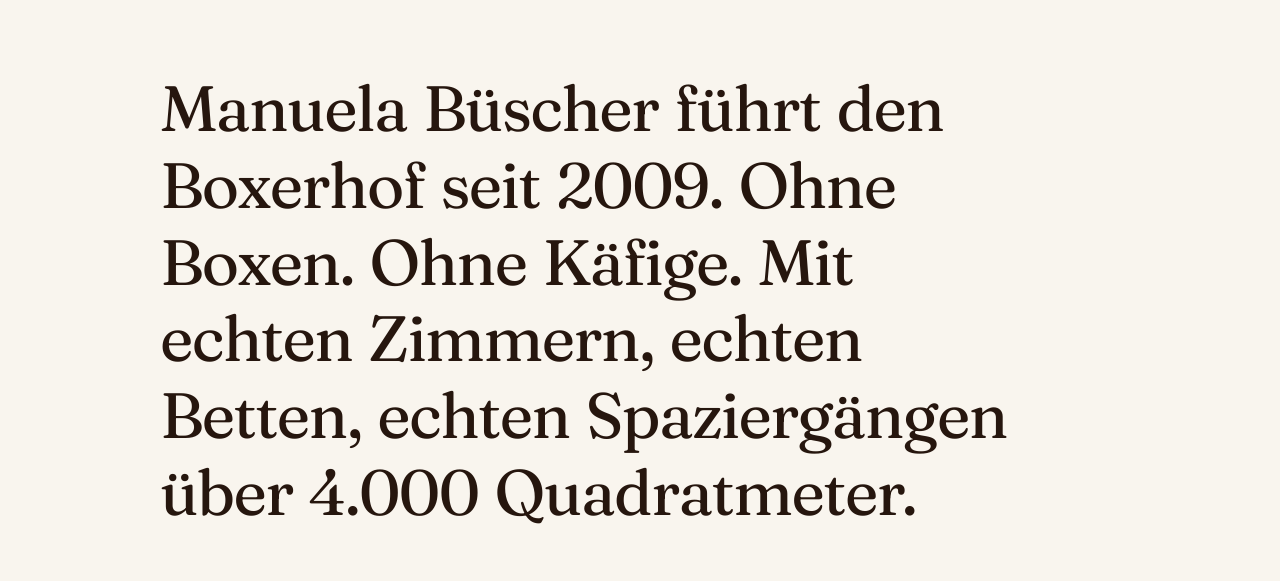
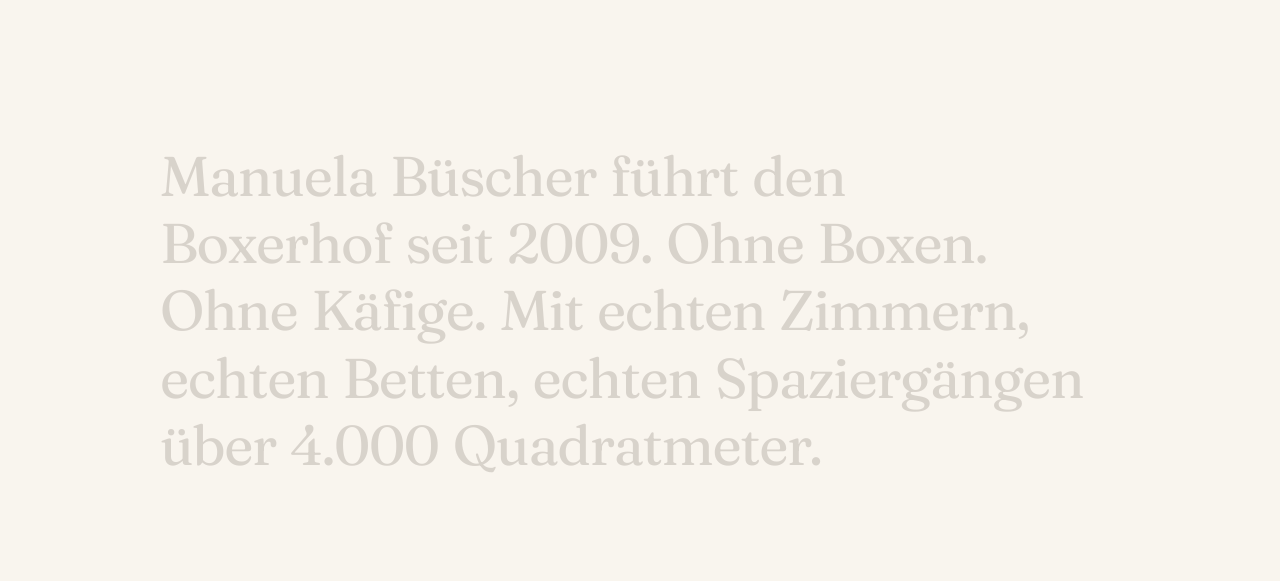
Before and after one commit to Pcf1337-hash/BoxerBeta, a Next.js app: page / in a window 1280 px wide. Shown: the part 890-1471 px from the top of the page. Built offline with nearby package versions, Linux system fonts and the light colour scheme.

Commit message:
feat(manifest): scroll-linked word reveal sticky section

```diff
--- a/components/sections/Manifest.tsx
+++ b/components/sections/Manifest.tsx
@@ -1,29 +1,30 @@
-"use client";
+'use client';
 
-import { useRef } from "react";
-import { motion, useScroll, useTransform, useReducedMotion } from "motion/react";
+import { useRef } from 'react';
+import { motion, useScroll, useTransform } from 'motion/react';
+import { useReducedMotion } from '@/hooks/useReducedMotion';
 
 const manifestText =
-  "Manuela Büscher führt den Boxerhof seit 2009. Ohne Boxen. Ohne Käfige. Mit echten Zimmern, echten Betten, echten Spaziergängen über 4.000 Quadratmeter.";
+  'Manuela Büscher führt den Boxerhof seit 2009. Ohne Boxen. Ohne Käfige. Mit echten Zimmern, echten Betten, echten Spaziergängen über 4.000 Quadratmeter.';
 
-const words = manifestText.split(" ");
+const words = manifestText.split(' ');
 
-function Word({
-  word,
-  progress,
-  range,
-}: {
+interface ManifestWordProps {
   word: string;
-  progress: ReturnType<typeof useScroll>["scrollYProgress"];
-  range: [number, number];
-}) {
-  const opacity = useTransform(progress, range, [0.15, 1]);
-  const prefersReducedMotion = useReducedMotion();
+  index: number;
+  total: number;
+  progress: ReturnType<typeof useScroll>['scrollYProgress'];
+}
+
+function ManifestWord({ word, index, total, progress }: ManifestWordProps) {
+  const start = index / total;
+  const end = Math.min(1, start + 1.5 / total);
+  const opacity = useTransform(progress, [start, end], [0.15, 1]);
 
   return (
     <motion.span
       className="inline-block mr-[0.25em] text-foreground"
-      style={{ opacity: prefersReducedMotion ? 1 : opacity }}
+      style={{ opacity }}
     >
       {word}
     </motion.span>
@@ -32,40 +33,41 @@
 
 export function Manifest() {
   const containerRef = useRef<HTMLElement>(null);
-  const prefersReducedMotion = useReducedMotion();
+  const prefersReduced = useReducedMotion();
 
   const { scrollYProgress } = useScroll({
     target: containerRef,
-    offset: ["start 0.9", "start 0.25"],
+    offset: ['start start', 'end end'],
   });
 
   return (
     <section
       ref={containerRef}
-      className="relative min-h-[80vh] flex items-center justify-center py-24 sm:py-32 lg:py-40"
+      className="relative h-[200vh] w-full"
       aria-label="Manifest"
     >
-      <div className="mx-auto max-w-5xl px-4 sm:px-6 lg:px-8">
-        <motion.p
-          className="font-serif text-[clamp(1.75rem,5vw,4rem)] leading-[1.2] tracking-tight text-balance"
-          initial={prefersReducedMotion ? {} : { opacity: 0 }}
-          whileInView={prefersReducedMotion ? {} : { opacity: 1 }}
-          viewport={{ once: true, margin: "-100px" }}
-          transition={{ duration: 0.6, ease: [0.22, 1, 0.36, 1] }}
-        >
-          {words.map((word, index) => {
-            const start = index / words.length;
-            const end = start + 1 / words.length;
-            return (
-              <Word
-                key={index}
-                word={word}
-                progress={scrollYProgress}
-                range={[start, end]}
-              />
-            );
-          })}
-        </motion.p>
+      {/* Sticky container that spans exactly the viewport height */}
+      <div className="sticky top-0 flex h-screen w-full items-center justify-center overflow-hidden">
+        <div className="mx-auto max-w-5xl px-4 sm:px-6 lg:px-8">
+          {prefersReduced ? (
+            // Static fallback for reduced-motion
+            <p className="font-serif text-[clamp(1.75rem,4.5vw,3.5rem)] leading-[1.2] tracking-tight text-balance text-foreground">
+              {manifestText}
+            </p>
+          ) : (
+            <p className="font-serif text-[clamp(1.75rem,4.5vw,3.5rem)] leading-[1.2] tracking-tight text-balance">
+              {words.map((word, index) => (
+                <ManifestWord
+                  key={index}
+                  word={word}
+                  index={index}
+                  total={words.length}
+                  progress={scrollYProgress}
+                />
+              ))}
+            </p>
+          )}
+        </div>
       </div>
     </section>
   );
```
